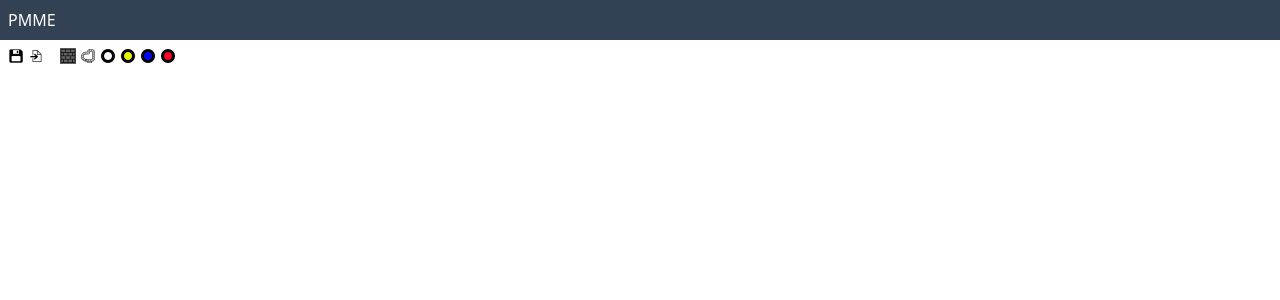
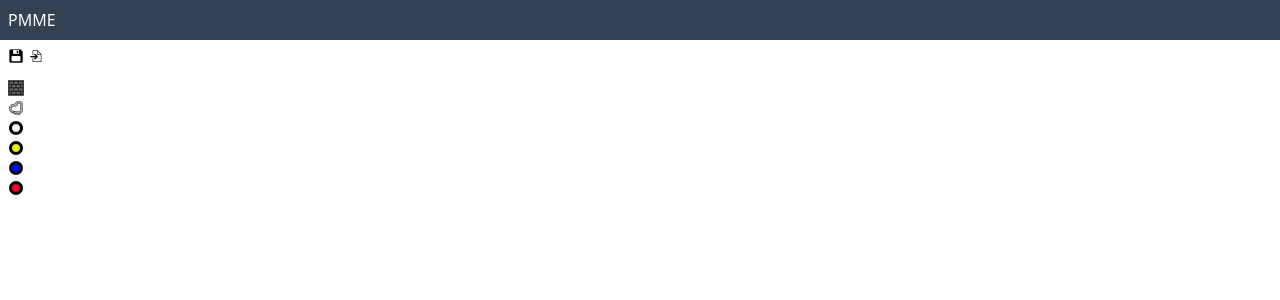
Before and after one commit to gagikpog/pacman-map-editor, a React (Create React App) app: page / in a window 1280 px wide. Shown: the top 300 px of the page. Built offline with nearby package versions, Linux system fonts and the light colour scheme.

Commit message:
menu position

```diff
--- a/src/components/brushes.tsx
+++ b/src/components/brushes.tsx
@@ -6,7 +6,7 @@ export const Brushes = (props: IProps) => {
     const {brush, setBrush} = useData();
 
     return (
-        <div className={`${props.className || ''} tw-flex tw-items-center tw-gap-x-1`}>
+        <div className={`${props.className || ''} tw-flex tw-items-center tw-gap-y-1 tw-flex-col`}>
             <Icon icon="wall" selected={brush === DataValue.Wall} title='wall' onClick={() => setBrush(DataValue.Wall)}/>
             <Icon icon="track" selected={brush === DataValue.Track} title='track' onClick={() => setBrush(DataValue.Track)}/>
             <Icon icon="score" selected={brush === DataValue.Score} title='score' onClick={() => setBrush(DataValue.Score)}/>
--- a/src/components/menu.tsx
+++ b/src/components/menu.tsx
@@ -4,10 +4,12 @@ import { Brushes } from './brushes';
 
 export const Menu = (props: IProps) => {
     return (
-        <div className={`${props.className || ''} tw-flex tw-p-2 tw-items-center`}>
-            <SaveButton/>
-            <LoadButton className='tw-ml-1'/>
-            <Brushes className='tw-ml-4'/>
+        <div className={`${props.className || ''} tw-flex tw-p-2 tw-flex-col tw-flex-shrink-0 tw-sticky tw-top-10`}>
+            <div className='tw-flex tw-items-center'>
+                <SaveButton/>
+                <LoadButton className='tw-ml-1'/>
+            </div>
+            <Brushes className='tw-mt-4 tw-mr-auto'/>
         </div>
     );
 }
--- a/src/pages/App.tsx
+++ b/src/pages/App.tsx
@@ -7,9 +7,11 @@ export default function App() {
     return (
         <>
             <Header/>
-            <main className='tw-flex tw-flex-col tw-h-full tw-flex-1'>
+            <main className='tw-flex tw-h-full tw-flex-1 tw-min-h-0'>
                 <Menu/>
-                <Editor className='tw-m-auto' />
+                <div className='tw-flex tw-w-full tw-h-full tw-overflow-y-auto'>
+                    <Editor className='tw-m-auto' />
+                </div>
             </main>
         </>
     );
```
